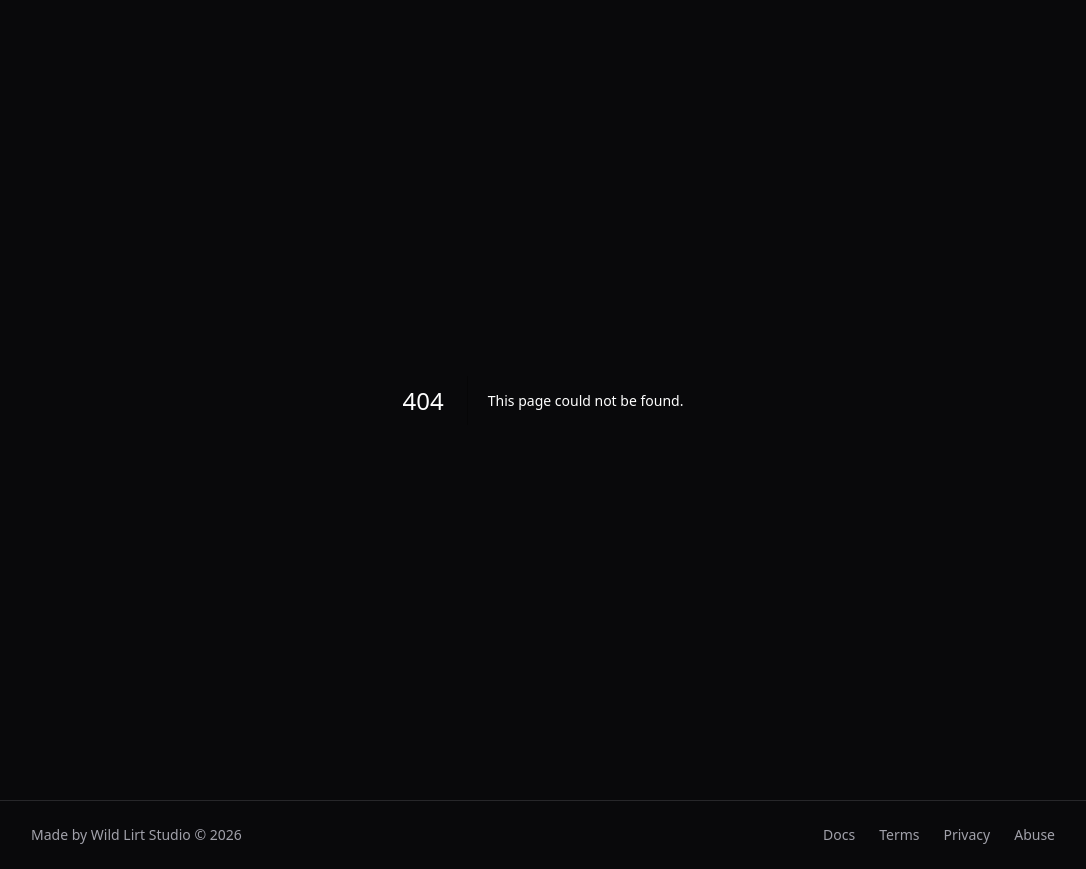
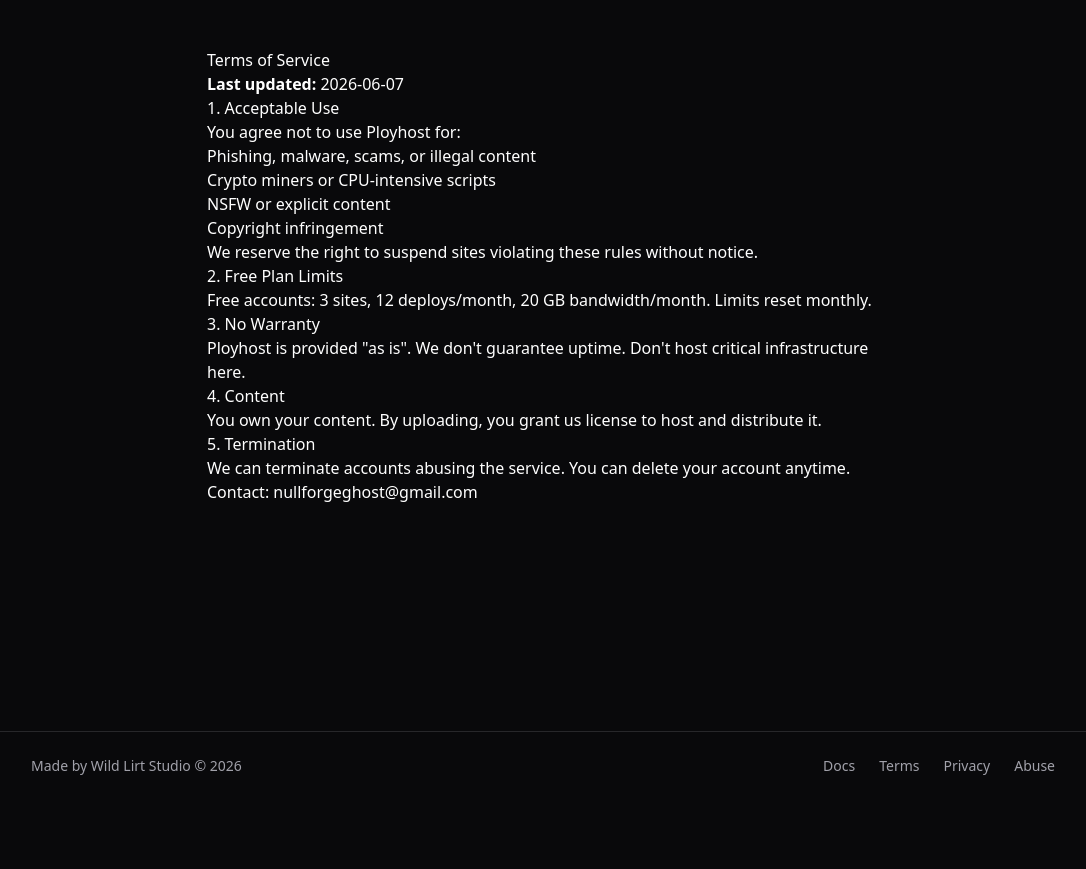
Before and after one commit to Nullforge01/Ployhost, a Next.js app: page /terms in a window 1280 px wide. Before the commit this address had no page. Shown: the whole page, without its empty margins (97-1183 px from the left). After the commit the page ends 800 px from the top, so only its background shows below. Built offline with nearby package versions, Linux system fonts and the light colour scheme.

Commit message:
Add Terms of Service page component

```diff
--- /dev/null
+++ b/app/terms/page.tsx
@@ -0,0 +1,32 @@
+export default function Terms() {
+  return (
+    <div className="max-w-3xl mx-auto p-12 prose prose-invert">
+      <h1>Terms of Service</h1>
+      <p><strong>Last updated:</strong> 2026-06-07</p>
+
+      <h2>1. Acceptable Use</h2>
+      <p>You agree not to use Ployhost for:</p>
+      <ul>
+        <li>Phishing, malware, scams, or illegal content</li>
+        <li>Crypto miners or CPU-intensive scripts</li>
+        <li>NSFW or explicit content</li>
+        <li>Copyright infringement</li>
+      </ul>
+      <p>We reserve the right to suspend sites violating these rules without notice.</p>
+
+      <h2>2. Free Plan Limits</h2>
+      <p>Free accounts: 3 sites, 12 deploys/month, 20 GB bandwidth/month. Limits reset monthly.</p>
+
+      <h2>3. No Warranty</h2>
+      <p>Ployhost is provided "as is". We don't guarantee uptime. Don't host critical infrastructure here.</p>
+
+      <h2>4. Content</h2>
+      <p>You own your content. By uploading, you grant us license to host and distribute it.</p>
+
+      <h2>5. Termination</h2>
+      <p>We can terminate accounts abusing the service. You can delete your account anytime.</p>
+
+      <p>Contact: nullforgeghost@gmail.com</p>
+    </div>
+  )
+}
```
